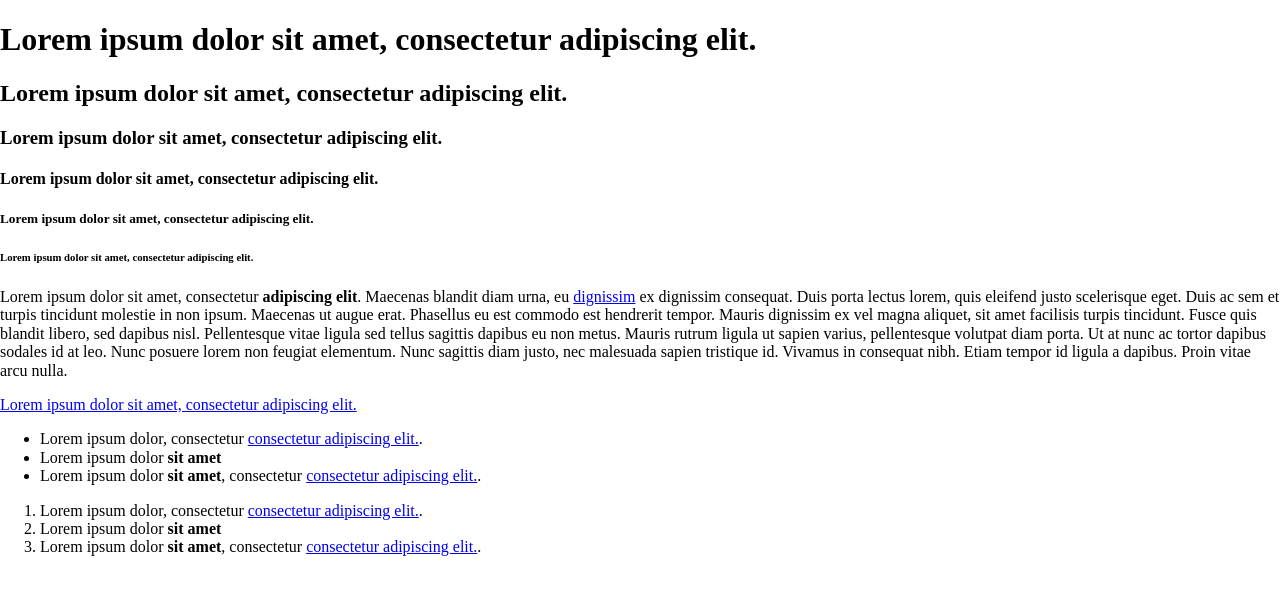
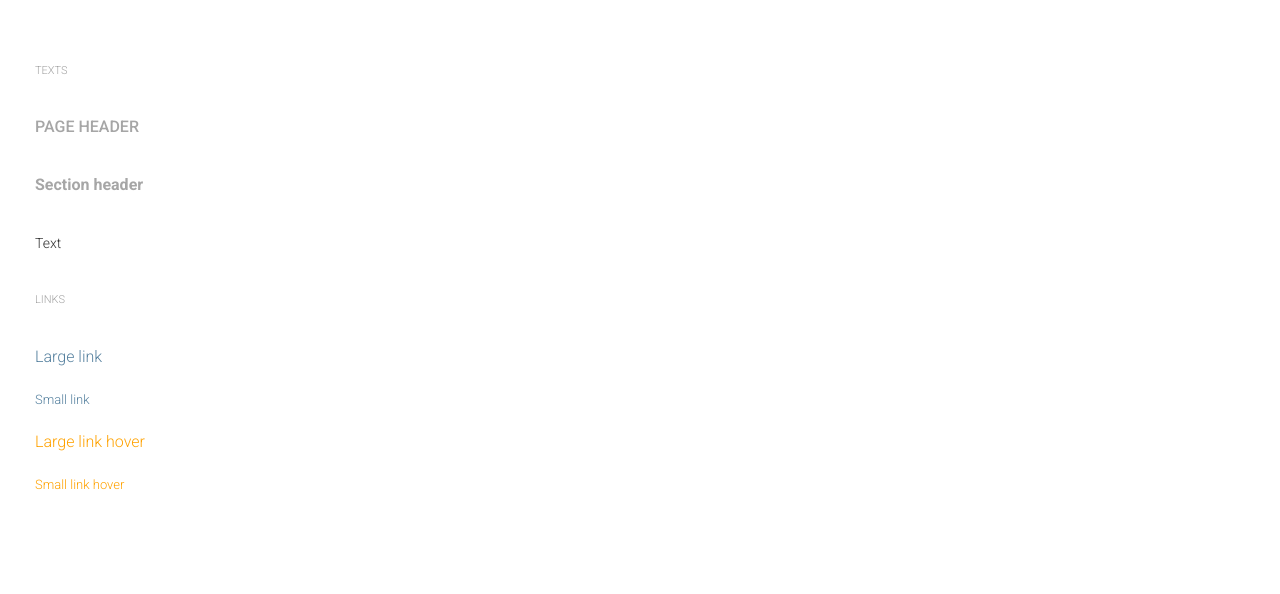
Before and after one commit to AnnaSzmyga/Administration-panel, a website: page styleguide.html in a window 1280 px wide. Drawn offline with Linux system fonts and the light colour scheme.

Commit message:
Style headers and links

```diff
--- a/sass/_variables.scss
+++ b/sass/_variables.scss
@@ -1,14 +1,15 @@
 /* Colors */
-/*$paragraph-color: #000000;
-$brand-main-color: #ff0000;*/
+$main-text-color: #333333;
+$styleguide-title-color: #a3a3a3;
+$headers-color: #a6a6a6;
+$links-color: #56819f;
+$links-hover-color:#ffa200;
 
 /* Font sizes */
-/*$paragraph-font-size: 16px;*/
+$paragraph-font-size: 14px;
+$headers-font-size: 16px;
+$large-link-size: 16px;
+$small-link-size: 13px;
 
 /* Fonts */
-/*$brand-font: "Open Sans", Helvetica, Arial;
-$paragraph-font: "Open Sans", Helvetica, Arial;*/
-
-/*TEST*/
-$paragraph-color: red;
-$header-color: grey;
+$main-font: 'Roboto', sans-serif;
--- a/sass/components/_headers.scss
+++ b/sass/components/_headers.scss
@@ -0,0 +1,13 @@
+.page-header {
+	font-size: $headers-font-size;
+	line-height: 42px;
+	font-weight: 500;
+	color: $headers-color;
+	text-transform: uppercase;
+}
+.section-header {
+	font-size: $headers-font-size;
+	line-height: 42px;
+	font-weight: 700;
+	color: $headers-color;
+}
--- /dev/null
+++ b/sass/components/_links.scss
@@ -0,0 +1,19 @@
+.links-general {
+	color: $links-color;
+	font-weight: 300;
+	text-decoration: none;
+	cursor: pointer;
+	&:hover {
+		color: $links-hover-color;
+	}
+}
+.large-link {
+	@extend .links-general;
+	font-size: $large-link-size;
+	line-height: 17px;
+}
+.small-link {
+	@extend .links-general;
+	font-size: $small-link-size;
+	line-height: 42px;
+}
--- a/sass/style.scss
+++ b/sass/style.scss
@@ -3,4 +3,32 @@
 @import "normalize";
 @import "layout";
 
+/*Components*/
 @import "components/headers";
+@import "components/links";
+
+body {
+	padding: 35px;
+	font-family: $main-font;
+	color: $main-text-color;
+	line-height: 42px;
+}
+p {
+	font-size: $paragraph-font-size;
+	font-weight: 300;
+}
+
+
+
+/*ONLY FOR STYLEGUIDE FILE*/
+
+.styleguide-title {
+	color: $styleguide-title-color;
+	font-size: 11px;
+	font-weight: 300;
+	line-height: 42px;
+	text-transform: uppercase;
+}
+.link-hover {
+	color: $links-hover-color;
+}
--- a/styleguide.html
+++ b/styleguide.html
@@ -4,26 +4,20 @@
     <meta charset="UTF-8">
     <meta name="viewport" content="width=device-width, initial-scale=1.0">
     <title>Administration panel - styleguide</title>
+    <link href="https://fonts.googleapis.com/css?family=Roboto:300,400,500,700" rel="stylesheet">
     <link rel="stylesheet" type="text/css" href="css/style.css">
   </head>
   <body>
-    <h1>Lorem ipsum dolor sit amet, consectetur adipiscing elit.</h1>
-	<h2>Lorem ipsum dolor sit amet, consectetur adipiscing elit.</h2>
-	<h3>Lorem ipsum dolor sit amet, consectetur adipiscing elit.</h3>
-	<h4>Lorem ipsum dolor sit amet, consectetur adipiscing elit.</h4>
-	<h5>Lorem ipsum dolor sit amet, consectetur adipiscing elit.</h5>
-	<h6>Lorem ipsum dolor sit amet, consectetur adipiscing elit.</h6>
-	<p>Lorem ipsum dolor sit amet, consectetur <strong>adipiscing elit</strong>. Maecenas blandit diam urna, eu <a href="#">dignissim</a> ex dignissim consequat. Duis porta lectus lorem, quis eleifend justo scelerisque eget. Duis ac sem et turpis tincidunt molestie in non ipsum. Maecenas ut augue erat. Phasellus eu est commodo est hendrerit tempor. Mauris dignissim ex vel magna aliquet, sit amet facilisis turpis tincidunt. Fusce quis blandit libero, sed dapibus nisl. Pellentesque vitae ligula sed tellus sagittis dapibus eu non metus. Mauris rutrum ligula ut sapien varius, pellentesque volutpat diam porta. Ut at nunc ac tortor dapibus sodales id at leo. Nunc posuere lorem non feugiat elementum. Nunc sagittis diam justo, nec malesuada sapien tristique id. Vivamus in consequat nibh. Etiam tempor id ligula a dapibus. Proin vitae arcu nulla.</p>
-	<a href="#">Lorem ipsum dolor sit amet, consectetur adipiscing elit.</a>
-	<ul>
-	  <li>Lorem ipsum dolor, consectetur <a href="#">consectetur adipiscing elit.</a>.</li>
-	  <li>Lorem ipsum dolor <strong>sit amet</strong></li>
-	  <li>Lorem ipsum dolor <strong>sit amet</strong>, consectetur <a href="#">consectetur adipiscing elit.</a>.</li>
-	</ul>
-	<ol>
-	  <li>Lorem ipsum dolor, consectetur <a href="#">consectetur adipiscing elit.</a>.</li>
-	  <li>Lorem ipsum dolor <strong>sit amet</strong></li>
-	  <li>Lorem ipsum dolor <strong>sit amet</strong>, consectetur <a href="#">consectetur adipiscing elit.</a>.</li>
-	</ol>
+    <h4 class="styleguide-title">Texts</h4>
+    <h2 class="page-header">Page header</h2>
+    <h3 class="section-header">Section header</h3>
+    <p>Text</p>
+
+    <h4 class="styleguide-title">Links</h4>
+    <a href="#" class="large-link">Large link</a><br>
+    <a href="#" class="small-link">Small link</a><br>
+    <a href="#" class="large-link link-hover">Large link hover</a><br>
+    <a href="#" class="small-link link-hover">Small link hover</a><br>
+
   </body>
 </html>
```
Also changed, not shown: index.html (+2 -2 lines), css/style.css, 1 other file.
